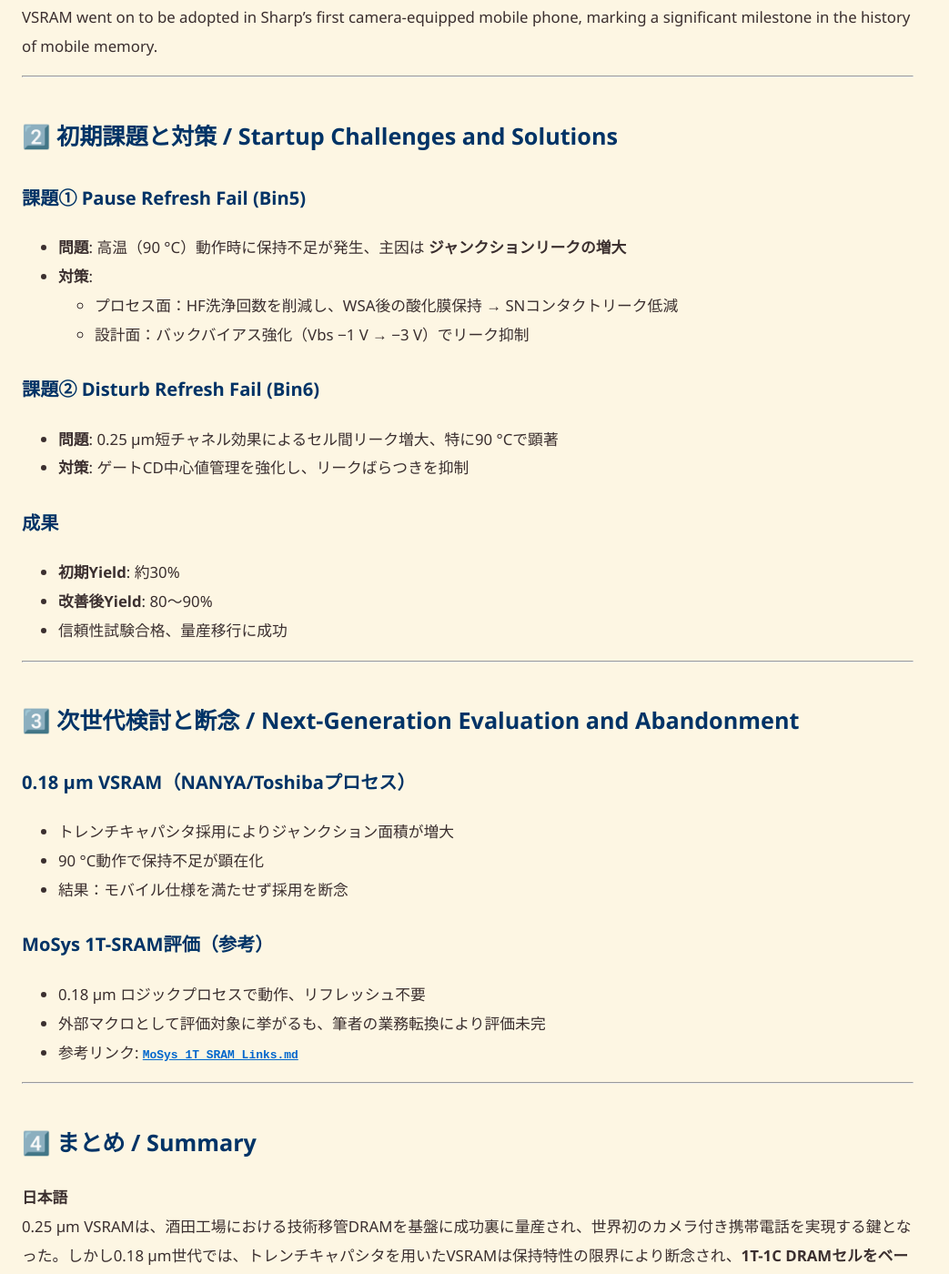
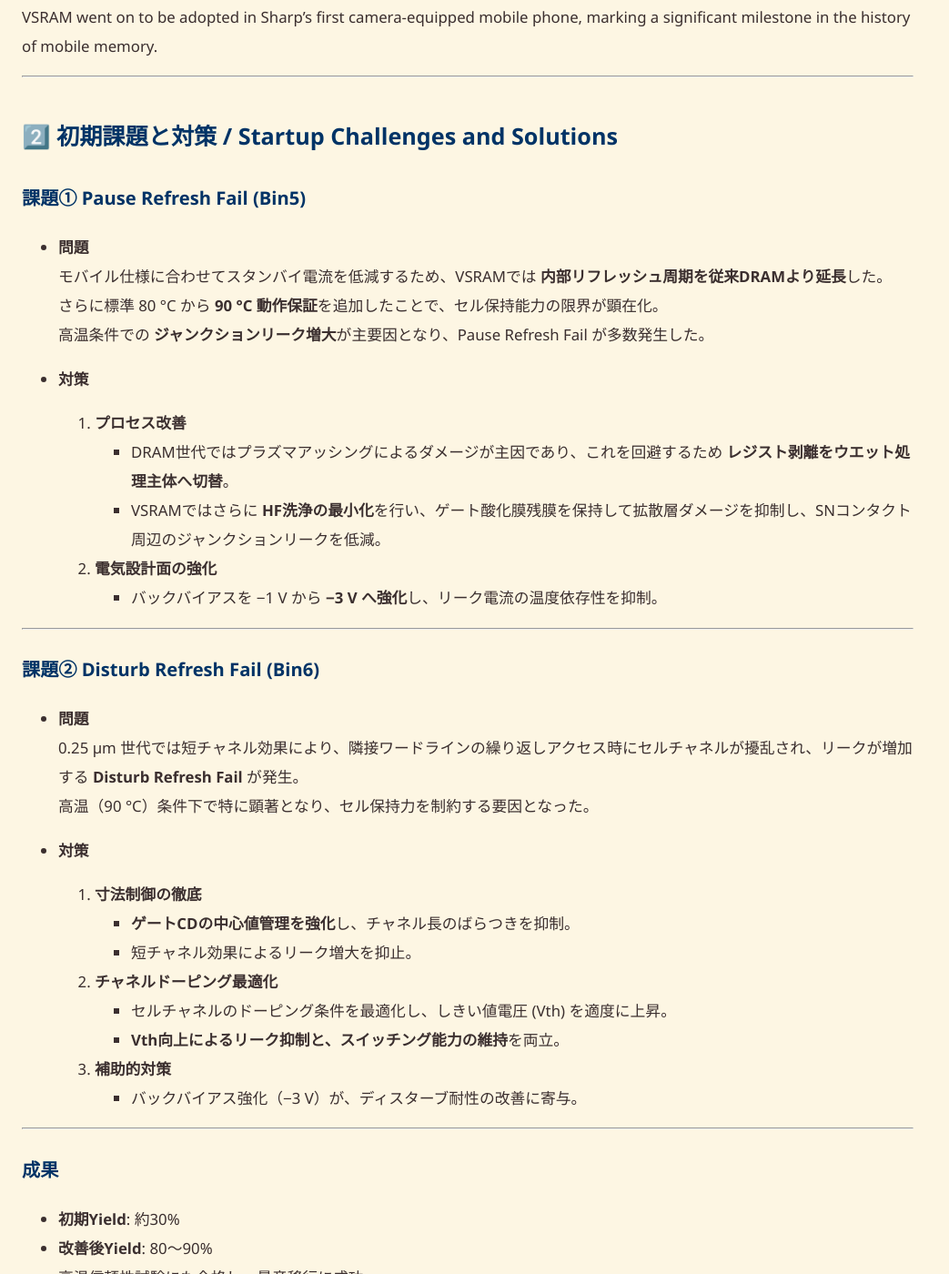
Before and after one commit to Samizo-AITL/Edusemi-Plus, a Jekyll site: the page built from archive/paper/dram_vsram/02_VSRAM_Technology.md, in a window 1280 px wide and 1400 px high, scrolled down 909 px. Shown: the whole window at 91% size, without its empty margins (0-1043 px from the left). Built offline with Jekyll 4.4.1, drawn with Linux system fonts in a browser that asks for light colours; some of the changed text lies outside the part shown.

Commit message:
Update 02_VSRAM_Technology.md

```diff
--- a/archive/paper/dram_vsram/02_VSRAM_Technology.md
+++ b/archive/paper/dram_vsram/02_VSRAM_Technology.md
@@ -33,21 +33,49 @@ The initial yield was only about 30%, but mass production was launched as a **ra
 
 ### 課題① Pause Refresh Fail (Bin5)
 
-- **問題**: 高温（90 °C）動作時に保持不足が発生、主因は **ジャンクションリークの増大**
-- **対策**:
-  - プロセス面：HF洗浄回数を削減し、WSA後の酸化膜保持 → SNコンタクトリーク低減
-  - 設計面：バックバイアス強化（Vbs −1 V → −3 V）でリーク抑制
+- **問題**
+  モバイル仕様に合わせてスタンバイ電流を低減するため、VSRAMでは **内部リフレッシュ周期を従来DRAMより延長**した。
+  さらに標準 80 °C から **90 °C 動作保証**を追加したことで、セル保持能力の限界が顕在化。
+  高温条件での **ジャンクションリーク増大**が主要因となり、Pause Refresh Fail が多数発生した。
+
+- **対策**
+  1. **プロセス改善**
+     - DRAM世代ではプラズマアッシングによるダメージが主因であり、これを回避するため **レジスト剥離をウエット処理主体へ切替**。
+     - VSRAMではさらに **HF洗浄の最小化**を行い、ゲート酸化膜残膜を保持して拡散層ダメージを抑制し、SNコンタクト周辺のジャンクションリークを低減。
+  2. **電気設計面の強化**
+     - バックバイアスを −1 V から **−3 V へ強化**し、リーク電流の温度依存性を抑制。
+
+---
 
 ### 課題② Disturb Refresh Fail (Bin6)
 
-- **問題**: 0.25 µm短チャネル効果によるセル間リーク増大、特に90 °Cで顕著
-- **対策**: ゲートCD中心値管理を強化し、リークばらつきを抑制
+- **問題**
+  0.25 µm 世代では短チャネル効果により、隣接ワードラインの繰り返しアクセス時にセルチャネルが擾乱され、リークが増加する **Disturb Refresh Fail** が発生。
+  高温（90 °C）条件下で特に顕著となり、セル保持力を制約する要因となった。
+
+- **対策**
+  1. **寸法制御の徹底**
+     - **ゲートCDの中心値管理を強化**し、チャネル長のばらつきを抑制。
+     - 短チャネル効果によるリーク増大を抑止。
+  2. **チャネルドーピング最適化**
+     - セルチャネルのドーピング条件を最適化し、しきい値電圧 (Vth) を適度に上昇。
+     - **Vth向上によるリーク抑制と、スイッチング能力の維持**を両立。
+  3. **補助的対策**
+     - バックバイアス強化（−3 V）が、ディスターブ耐性の改善に寄与。
+
+---
 
 ### 成果
 
 - **初期Yield**: 約30%
 - **改善後Yield**: 80〜90%
-- 信頼性試験合格、量産移行に成功
+- 高温信頼性試験にも合格し、量産移行に成功。
+
+**まとめ**
+Pause Refresh Fail と Disturb Refresh Fail の双方に対して、
+- プロセス面（ウエット剥離・HF洗浄最小化・CD管理）
+- デバイス設計面（チャネルドープ・バックバイアス）
+の複合的対策を講じることで、**モバイル仕様の厳しい条件下でも量産安定性を確保**することができた。
 
 ---
 
```
